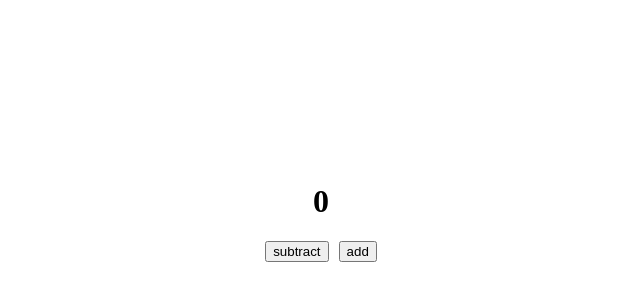
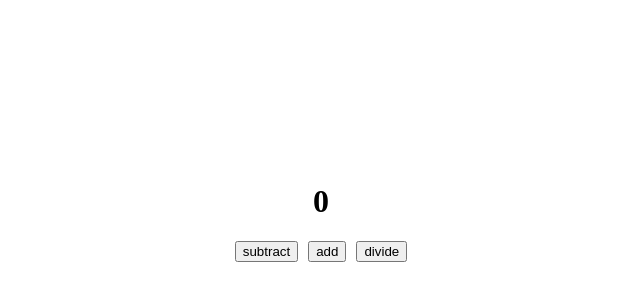
Before and after one commit to awkakyi26/Tengku-Increment-class, a plain HTML site: page index.html in a window 1280 px wide. Shown: the part 196-496 px from the top of the page, without its empty margins (319-959 px from the left). Drawn offline with Linux system fonts and the light colour scheme.

Commit message:
add a new divide button in index html

```diff
--- a/index.html
+++ b/index.html
@@ -12,6 +12,7 @@
     <div class="btnClass">
         <button class="subtract">subtract</button>
         <button class="add">add</button>
+        <button class="divide">divide</button>
     </div>
     <div>
         <a href="http://" target="_blank" rel="noopener noreferrer"></a>
```
